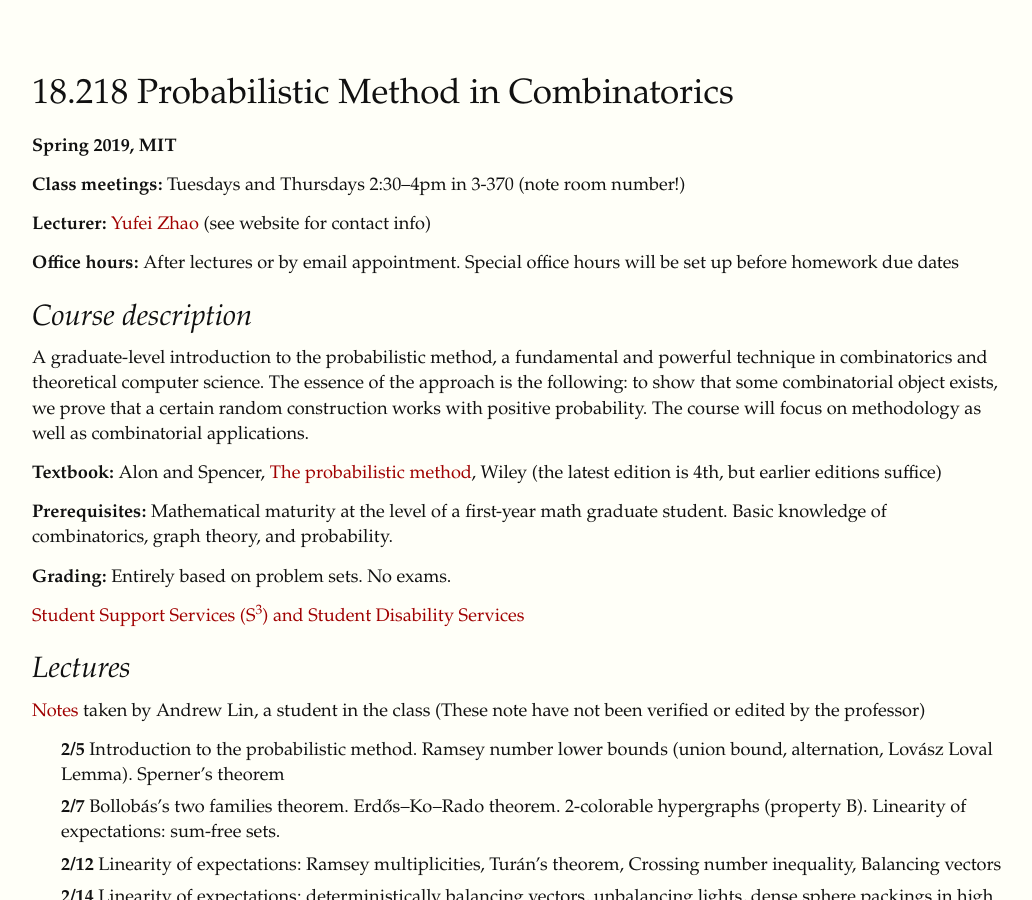
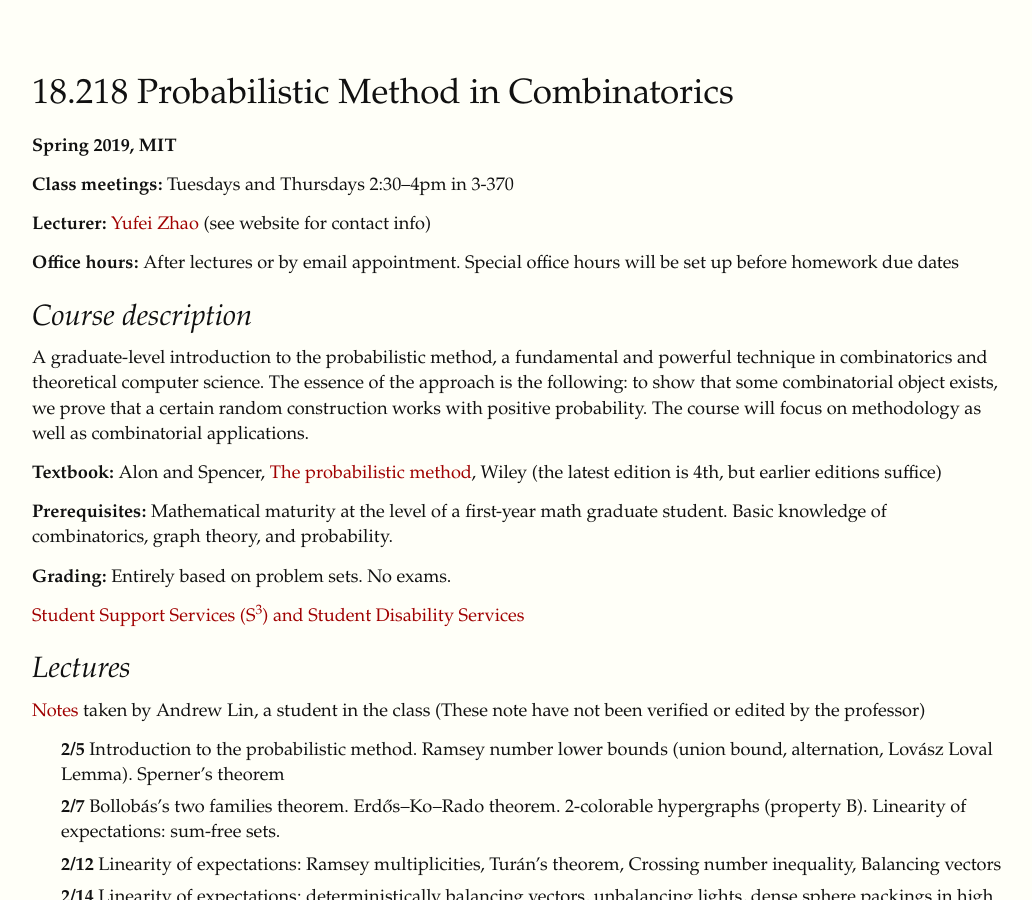
Before and after one commit to yufeizhao/yufeizhao.github.io, a Jekyll site: the page built from pm/index.md, in a window 1280 px wide and 900 px high. Shown: the whole window, without its empty margins (123-1155 px from the left). Built offline with Jekyll 4.4.1, drawn with Linux system fonts in a browser that asks for light colours; nearby versions of some CDN libraries; formulas are drawn with MathJax 3.

Commit message:
room number

```diff
--- a/pm/index.md
+++ b/pm/index.md
@@ -9,7 +9,7 @@ description: "MIT Spring 2019. 18.218 The Probabilistic Method in Combinatorics.
 
 **Spring 2019, MIT**
 
-**Class meetings:** Tuesdays and Thursdays 2:30--4pm in 3-370 (note room number!)
+**Class meetings:** Tuesdays and Thursdays 2:30--4pm in 3-370
 
 **Lecturer:** [Yufei Zhao](http://yufeizhao.com) (see website for contact info)
 
```
